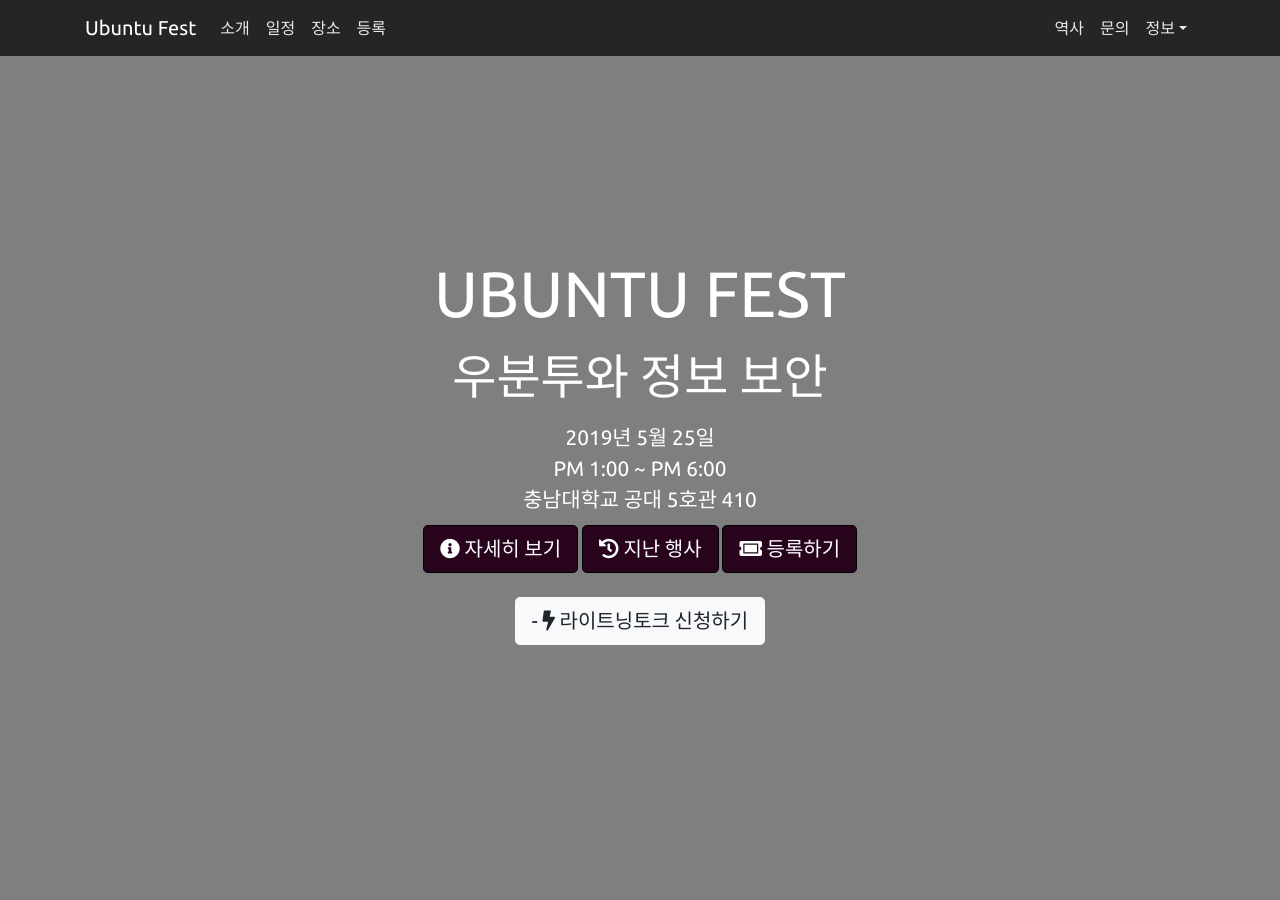
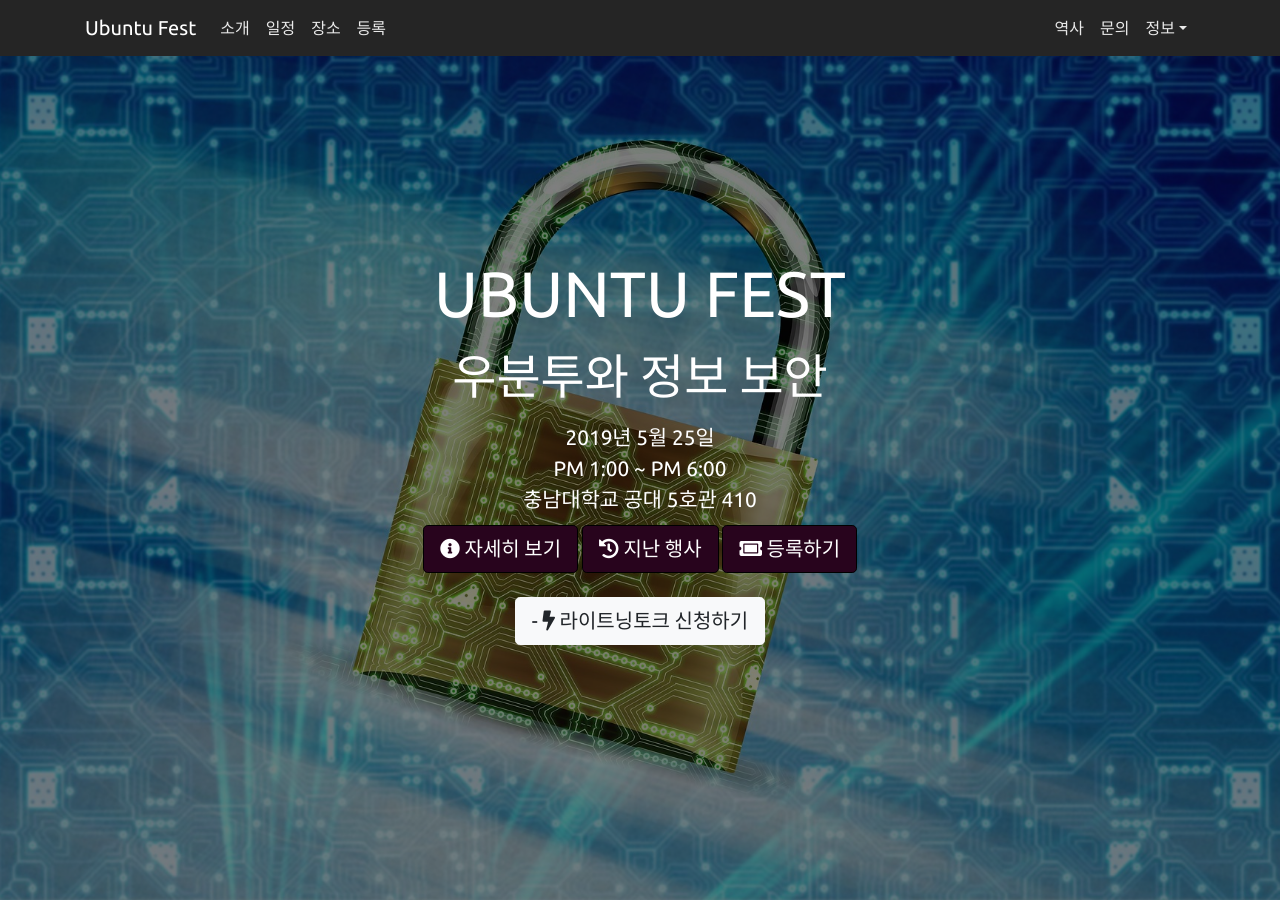
Before and after one commit to ubuntu-kr/ubuntu-fest, a Jekyll site: the page built from index.md, in a window 1280 px wide and 900 px high. Built offline with Jekyll 4.4.1, drawn with Linux system fonts in a browser that asks for light colours.

Commit message:
Update home.html

```diff
--- a/_layouts/home.html
+++ b/_layouts/home.html
@@ -1,8 +1,7 @@
 ---
 layout: frame
 ---
-<header id="site-header" class="site-header valign-center">
-  <div class="intro">
+<header class="site-header valign-center" id="site-header" style='background-image: url("https://fest.ubuntu-kr.org/assets/imgs/security-2168233_1920.jpg");'>   <div class="intro">
     <h1>Ubuntu Fest</h1>
     <p>우분투와 정보 보안</p>
     <p style="font-size: 1.3em;">{{site.period}}
```
